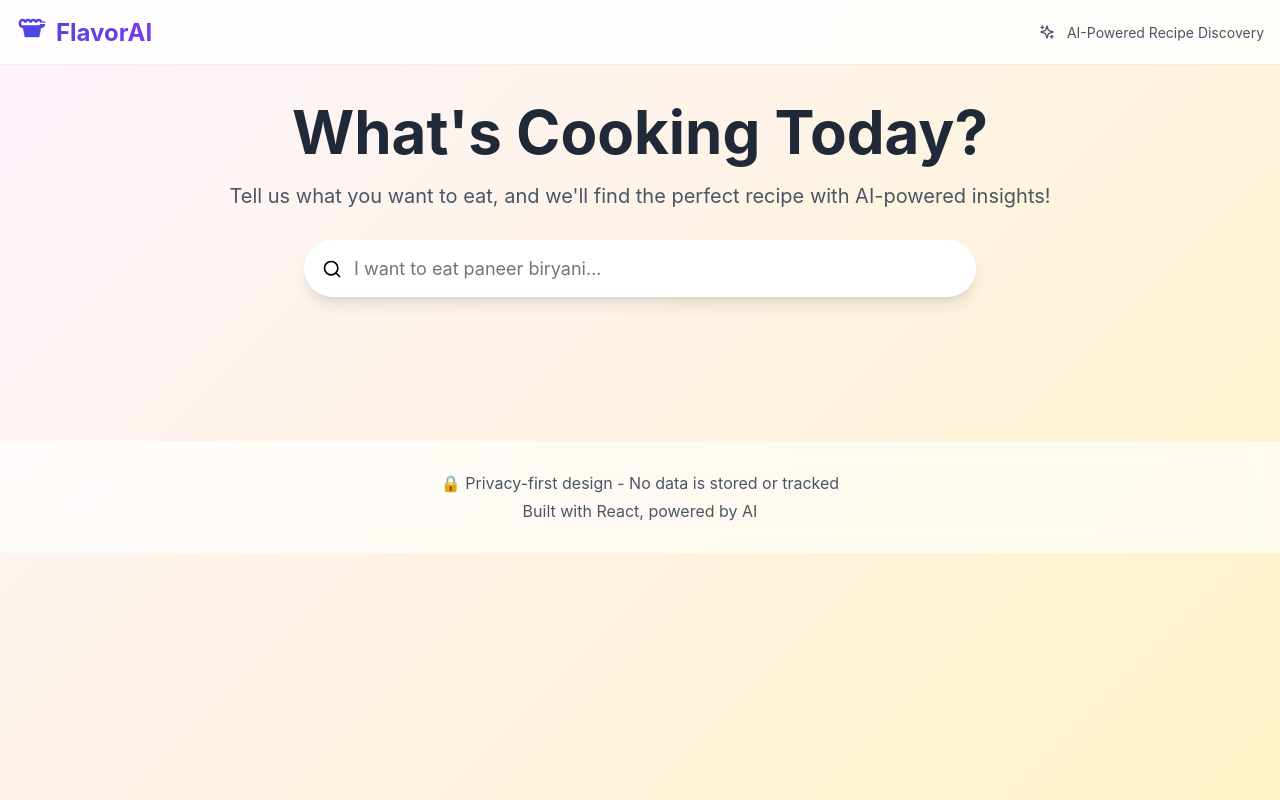
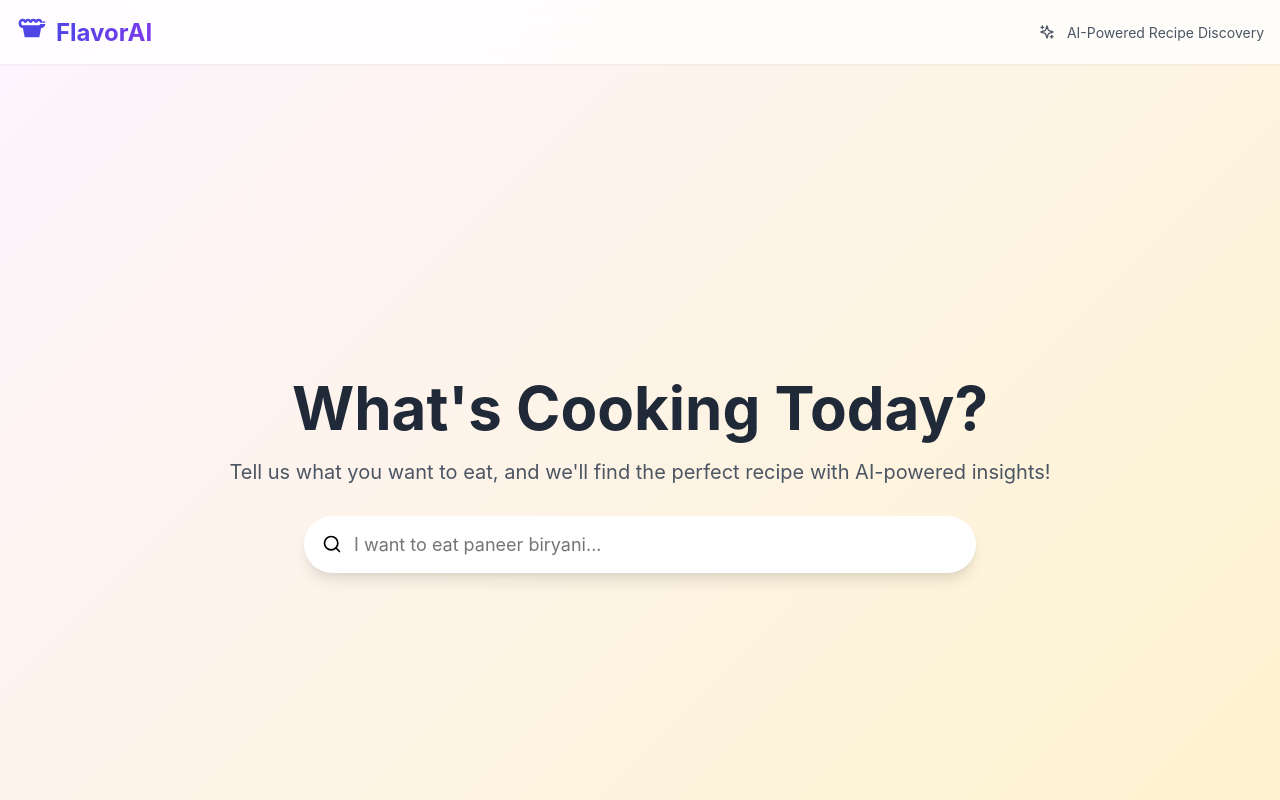
Before and after one commit to humaxai2025/hungryai, a React (Vite) app: page / in a window 1280 px wide. Shown: the top 800 px of the page. Built offline with nearby package versions, Linux system fonts and the light colour scheme; the HTML template or start-up script is replaced by a standard one.

Commit message:
Fixed the text

```diff
--- a/src/App.jsx
+++ b/src/App.jsx
@@ -992,6 +992,7 @@ TIPS: [authentic cultural cooking tips and traditional techniques from the cultu
           </div>
         ) : !selectedRecipe ? (
           <>
+          <div class="center-container">
             {/* Hero Section */}
             <div className="text-center mb-12">
               <h1 className="text-6xl font-bold text-gray-800 mb-4">
@@ -1016,6 +1017,8 @@ TIPS: [authentic cultural cooking tips and traditional techniques from the cultu
                     className="w-full pl-12 pr-4 py-4 text-lg border-2 border-transparent rounded-full shadow-lg focus:border-indigo-500 focus:outline-none focus:ring-4 focus:ring-indigo-100 transition-all"
                   />
                 </div>
+          </div>
+
 
                 {/* Search Results Dropdown */}
                 {showResults && searchResults.length > 0 && (
--- a/src/index.css
+++ b/src/index.css
@@ -222,3 +222,27 @@ input[type="text"] {
 .py-2 { padding-top: 0.5rem; padding-bottom: 0.5rem; }
 .pl-12 { padding-left: 3rem; }
 .pr-4 { padding-right: 1rem; }
+
+
+.center-container {
+  display: flex;
+  flex-direction: column;
+  justify-content: center;
+  align-items: center;
+  min-height: 100vh;
+  text-align: center;
+}
+
+.title {
+  font-size: 2rem;
+  margin-bottom: 20px;
+}
+
+.search-box {
+  width: 100%;
+  max-width: 400px;
+  padding: 12px;
+  font-size: 16px;
+  border: 2px solid #ddd;
+  border-radius: 8px;
+}
```
